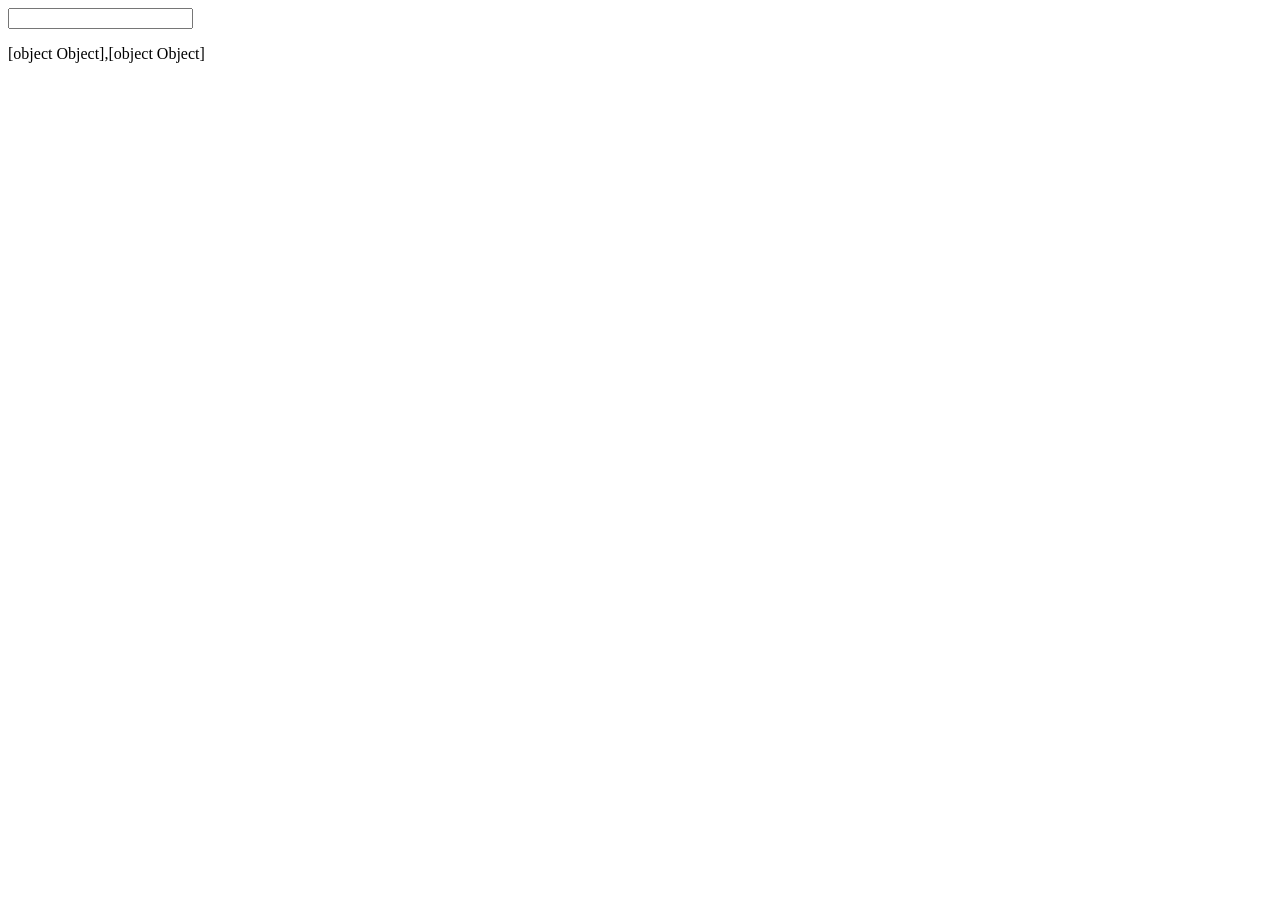
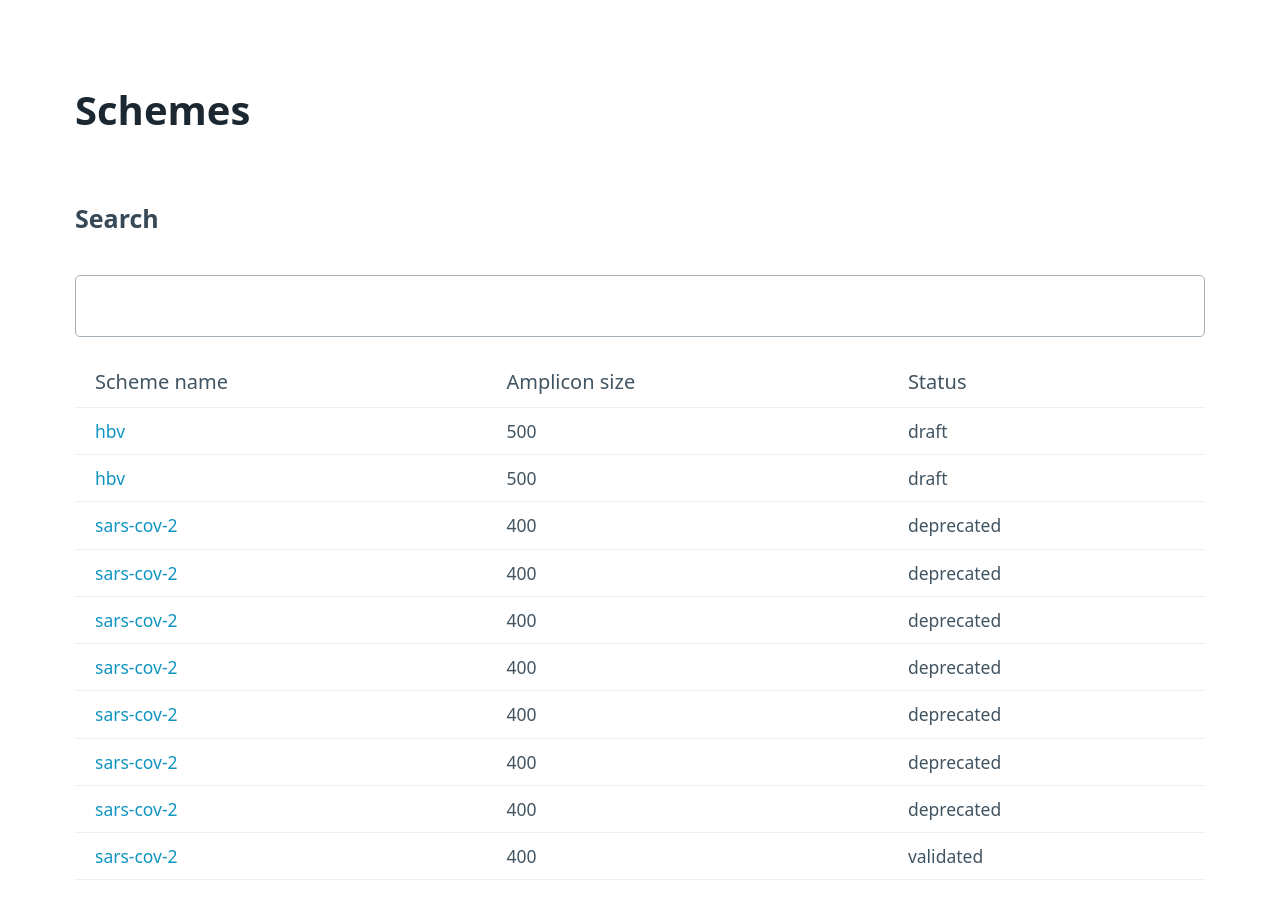
Before and after one commit to quick-lab/primalscheme-labs, a SvelteKit app: page / in a window 1280 px wide. Shown: the top 902 px of the page. Before the commit the page ends 800 px from the top, so only its background shows below. Built offline with nearby package versions, Linux system fonts and the light colour scheme.

Commit message:
post andy meeting 2

```diff
--- a/package.json
+++ b/package.json
@@ -27,6 +27,7 @@
 	},
 	"type": "module",
 	"dependencies": {
+		"@picocss/pico": "^1.5.10",
 		"fuse.js": "^7.0.0"
 	}
 }
--- a/src/app.html
+++ b/src/app.html
@@ -7,6 +7,6 @@
 		%sveltekit.head%
 	</head>
 	<body data-sveltekit-preload-data="hover">
-		<div style="display: contents">%sveltekit.body%</div>
+		<main class="container"><div style="display: contents">%sveltekit.body%</div></main>
 	</body>
 </html>
--- /dev/null
+++ b/src/lib/flattenedSchemes.js
@@ -0,0 +1,21 @@
+
+export const flattenedSchemeIndex = (schemeIndex) => {
+	const flatSchemes = [];
+
+	for (const schemeName in schemeIndex.primerschemes) {
+		const schemeKeyedBySize = schemeIndex.primerschemes[schemeName];
+		for (const size in schemeKeyedBySize) {
+			const schemeKeyedByVersion = schemeIndex.primerschemes[schemeName][size];
+			for (const version in schemeKeyedByVersion) {
+				const scheme = schemeIndex.primerschemes[schemeName][size][version];
+				flatSchemes.push({
+					schemeName: schemeName,
+					ampliconSize: size,
+					versionNumber: version,
+					...scheme
+				});
+			}
+		}
+	}
+	return flatSchemes
+}
--- a/src/routes/+page.svelte
+++ b/src/routes/+page.svelte
@@ -1,5 +1,43 @@
 <script>
 	import SearchBar from './SearchBar.svelte';
+	import ResultsRow from './ResultsRow.svelte';
+	import schemes from '$lib/assets/schemes.json';
+	import { flattenedSchemeIndex } from '$lib/flattenedSchemes.js';
+	import Fuse from 'fuse.js';
+	import "@picocss/pico";
+
+	// Flatten the scheme
+	const flatSchemes = flattenedSchemeIndex(schemes);
+	console.log(flatSchemes);
+
+	const fuseOptions = {
+		isCaseSensitive: false,
+		keys: ['schemeName', 'ampliconSize']
+	};
+
+	const fuse = new Fuse(flatSchemes, fuseOptions);
+
+	let query = '';
+	$: searchResult = fuse.search(query);
+	$: console.log(searchResult);
 </script>
 
-<SearchBar />
+<h1>Schemes</h1>
+
+<h4>Search</h4>
+<SearchBar bind:query />
+
+{#if searchResult.length > 0}
+	<table role='grid'>
+		<tr>
+			<th>Scheme name</th>
+			<th>Amplicon size</th>
+			<th>Status</th>
+		</tr>
+		{#each searchResult as result}
+		<ResultsRow scheme={result.item} />
+		{/each}
+	</table>
+{:else}
+	<p>No results</p>
+{/if}
--- /dev/null
+++ b/src/routes/ResultsRow.svelte
@@ -0,0 +1,24 @@
+<script>
+    export let scheme;
+</script>
+
+<tr>
+    <td><a href={scheme.info_json_url}>{scheme.schemeName}</a></td>
+    <td>{scheme.ampliconSize}</td>
+    <td><span class='pill {scheme.status}'>{scheme.status}</span></td>
+</tr>
+
+
+<style>
+	/* .pill {
+		display: block;
+		border-radius: 0.5em;
+		padding: 0.5em;
+		text-align: center;
+
+	}
+	.pill.draft {
+		background-color: #f0ad4e;
+		color: #000;
+	} */
+</style>
--- a/src/routes/SearchBar.svelte
+++ b/src/routes/SearchBar.svelte
@@ -1,52 +1,5 @@
 <script>
-	import schemes from '$lib/assets/schemes.json';
-	import Fuse from 'fuse.js';
-
-	const flatSchemes = [];
-
-	for (const schemeName in schemes.primerschemes) {
-		const schemeKeyedBySize = schemes.primerschemes[schemeName];
-		for (const size in schemeKeyedBySize) {
-			const schemeKeyedByVersion = schemes.primerschemes[schemeName][size];
-			for (const version in schemeKeyedByVersion) {
-				const scheme = schemes.primerschemes[schemeName][size][version];
-				flatSchemes.push({
-					schemeName: schemeName,
-					ampliconSize: size,
-					versionNumber: version,
-					...scheme
-				});
-			}
-		}
-	}
-
-	console.log(flatSchemes);
-
-	const fuseOptions = {
-		// isCaseSensitive: false,
-		// includeScore: false,
-		// shouldSort: true,
-		// includeMatches: false,
-		// findAllMatches: false,
-		// minMatchCharLength: 1,
-		// location: 0,
-		// threshold: 0.6,
-		// distance: 100,
-		// useExtendedSearch: false,
-		// ignoreLocation: false,
-		// ignoreFieldNorm: false,
-		// fieldNormWeight: 1,
-		keys: ['schemeName', 'ampliconSize', 'versionNumber']
-	};
-
-	const fuse = new Fuse(flatSchemes, fuseOptions);
-
-	// Change the pattern
-	const searchPattern = 'h';
-
-	const results = fuse.search(searchPattern);
+	export let query = '';
 </script>
 
-<input type="text" />
-
-<p>{results}</p>
+<input type="text" bind:value={query} />
```
Also changed, not shown: 1 other file (tests, documents, lock files or other folders).
